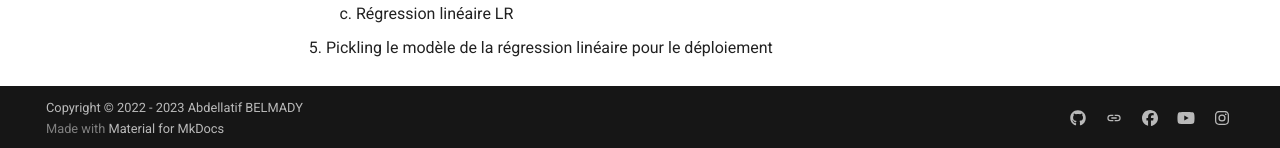
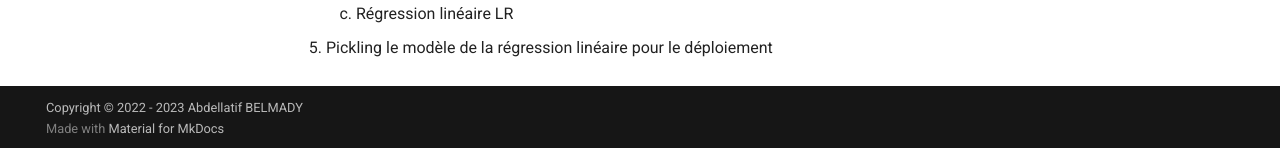
Before and after one commit to abdellatif-belmady/Boston-documentation, an MkDocs documentation site: the page built from docs/index.md, in a window 1280 px wide. Shown: the part 749-897 px from the top of the page. Built offline with MkDocs 1.6.1 and Material for MkDocs 9.7.7, drawn with Linux system fonts in a browser that asks for light colours.

Commit message:
Update mkdocs.yml

```diff
--- a/mkdocs.yml
+++ b/mkdocs.yml
@@ -87,18 +87,18 @@ markdown_extensions:
   - pymdownx.superfences
 
 # Customization
-extra:
-  social:
-    - icon: fontawesome/brands/github
-      link: https://github.com/Other-Ways
-    - icon: fontawesome/brands/linkedIn
-      link: https://www.linkedin.com/company/other-ways25/
-    - icon: fontawesome/brands/facebook
-      link: https://web.facebook.com/people/Other-Ways/100080686222034/
-    - icon: fontawesome/brands/youtube
-      link: https://www.youtube.com/@otherways8368/featured
-    - icon: fontawesome/brands/instagram
-      link: https://www.instagram.com/otherways25?utm_source=qr
+#extra:
+  #social:
+    #- icon: fontawesome/brands/github
+     # link: https://github.com/Other-Ways
+    #- icon: fontawesome/brands/linkedIn
+     # link: https://www.linkedin.com/company/other-ways25/
+    #- icon: fontawesome/brands/facebook
+     # link: https://web.facebook.com/people/Other-Ways/100080686222034/
+    #- icon: fontawesome/brands/youtube
+    #  link: https://www.youtube.com/@otherways8368/featured
+    #- icon: fontawesome/brands/instagram
+    #  link: https://www.instagram.com/otherways25?utm_source=qr
 
 # Page tree
 nav:
```
